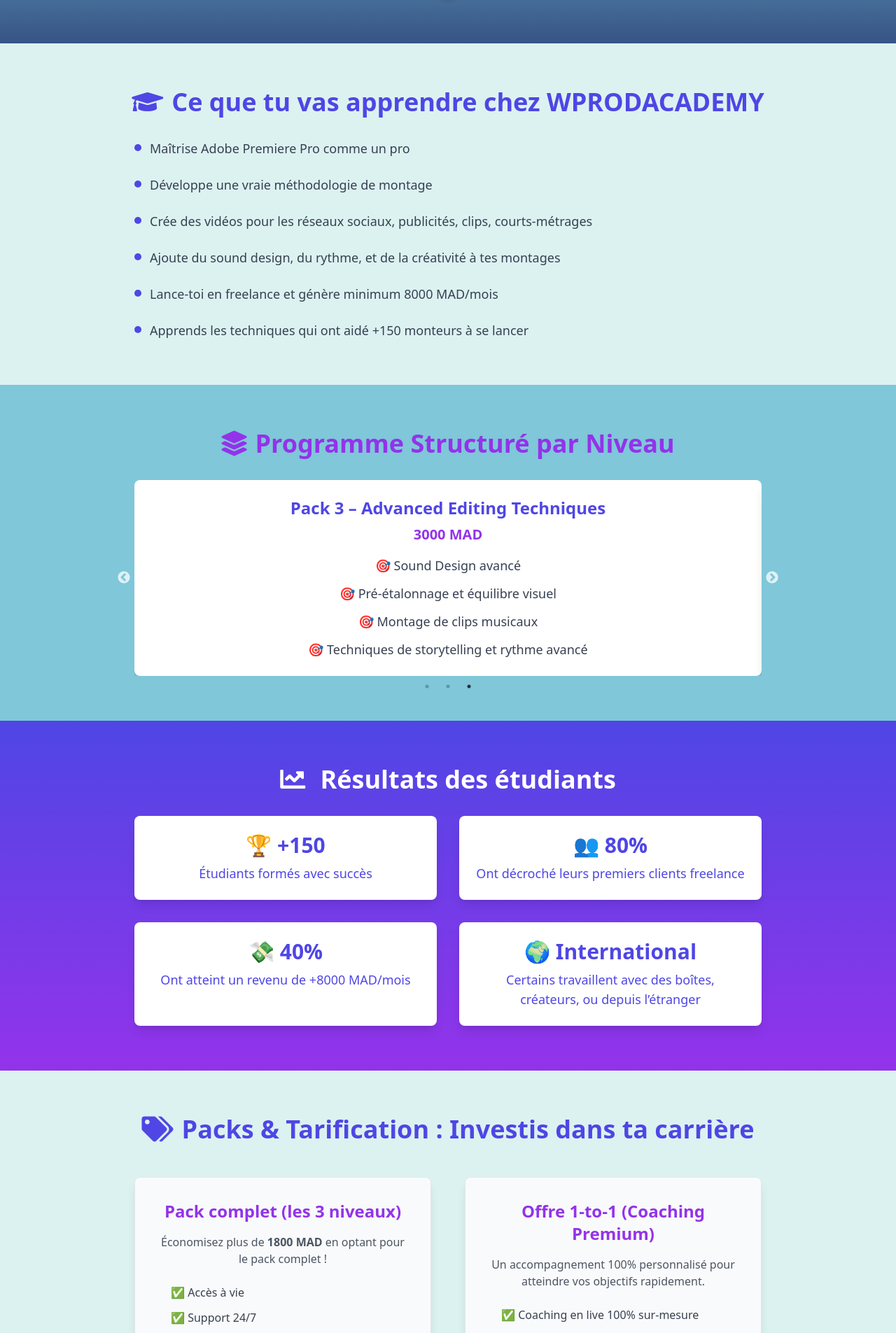
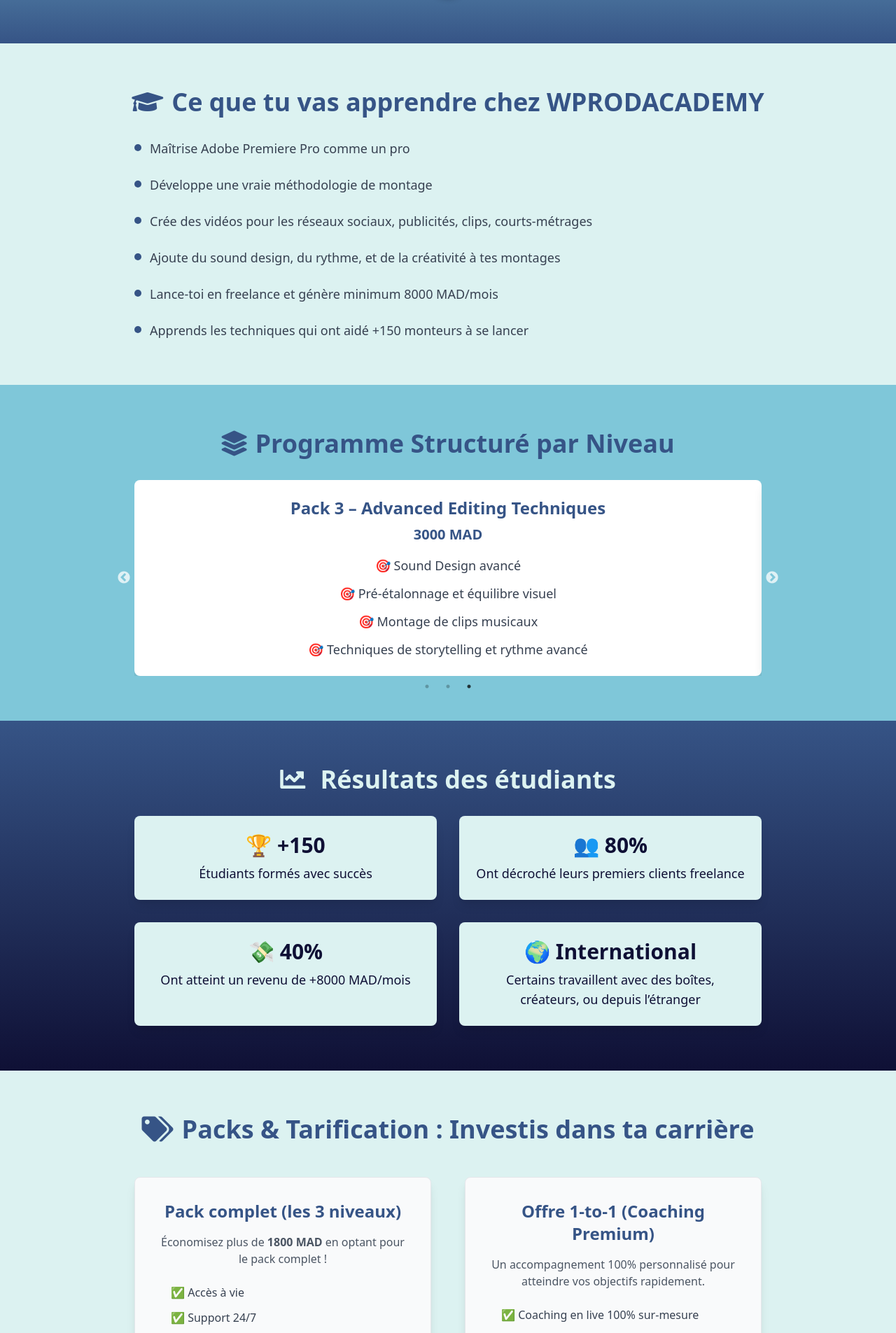
Before and after one commit to barkouchyass/walid-editors, a React (Create React App) app: page / in a window 1280 px wide. Shown: the part 895-2800 px from the top of the page at 70% size. Built offline with nearby package versions, Linux system fonts and the light colour scheme.

Commit message:
theme 1 vf

```diff
--- a/src/pages/LandingPage.js
+++ b/src/pages/LandingPage.js
@@ -211,7 +211,7 @@
             À propos du Fondateur
           </h2>
           <p className="text-gray-700 text-base sm:text-lg mb-4">
-            Fondateur de WPRODACADEMY, <span className="font-bold text-purple-600">Walid Fiqhi</span> , 22 ans, est un expert en montage vidéo avec plus de 8 ans d’expérience dans le cadrage, le montage, l’étalonnage et le sound design. Il a travaillé sur une grande variété de projets : clips musicaux, vidéos publicitaires, contenus pour les réseaux sociaux, etc.
+            Fondateur de WPRODACADEMY, <span className="font-bold text-accent">Walid Fiqhi</span> , 22 ans, est un expert en montage vidéo avec plus de 8 ans d’expérience dans le cadrage, le montage, l’étalonnage et le sound design. Il a travaillé sur une grande variété de projets : clips musicaux, vidéos publicitaires, contenus pour les réseaux sociaux, etc.
           </p>
           <p className="text-gray-700 text-base sm:text-lg mb-8">
           Senior Editor, Colorist, VFX Artist et Graphic Designer, il a accompagné de nombreux monteurs à lancer leur carrière en freelance. Sa méthode d’apprentissage allie pratique, structure et maîtrise d’Adobe Premiere Pro, avec un seul objectif : te rendre indépendant financièrement grâce au montage vidéo.
@@ -230,39 +230,39 @@
       </section>
 
       <section id="avantages" className="py-16 px-6 bg-primary shadow-md">
-        <h2 className="text-4xl font-bold text-center text-indigo-600 flex items-center justify-center">
+        <h2 className="text-4xl font-bold text-center text-accent flex items-center justify-center">
           <i className="fas fa-graduation-cap mr-3"></i> Ce que tu vas apprendre chez WPRODACADEMY
         </h2>
         <ul className="mt-8 max-w-4xl mx-auto space-y-6 text-lg text-gray-700">
           <li className="flex items-start">
-            <span className="w-2.5 h-2.5 mt-2 mr-3 bg-indigo-600 rounded-full"></span>
+            <span className="w-2.5 h-2.5 mt-2 mr-3 bg-accent rounded-full"></span>
             Maîtrise Adobe Premiere Pro comme un pro
           </li>
           <li className="flex items-start">
-            <span className="w-2.5 h-2.5 mt-2 mr-3 bg-indigo-600 rounded-full"></span>
+            <span className="w-2.5 h-2.5 mt-2 mr-3 bg-accent rounded-full"></span>
             Développe une vraie méthodologie de montage
           </li>
           <li className="flex items-start">
-            <span className="w-2.5 h-2.5 mt-2 mr-3 bg-indigo-600 rounded-full"></span>
+            <span className="w-2.5 h-2.5 mt-2 mr-3 bg-accent rounded-full"></span>
             Crée des vidéos pour les réseaux sociaux, publicités, clips, courts-métrages
           </li>
           <li className="flex items-start">
-            <span className="w-2.5 h-2.5 mt-2 mr-3 bg-indigo-600 rounded-full"></span>
+            <span className="w-2.5 h-2.5 mt-2 mr-3 bg-accent rounded-full"></span>
             Ajoute du sound design, du rythme, et de la créativité à tes montages
           </li>
           <li className="flex items-start">
-            <span className="w-2.5 h-2.5 mt-2 mr-3 bg-indigo-600 rounded-full"></span>
+            <span className="w-2.5 h-2.5 mt-2 mr-3 bg-accent rounded-full"></span>
             Lance-toi en freelance et génère minimum 8000 MAD/mois
           </li>
           <li className="flex items-start">
-            <span className="w-2.5 h-2.5 mt-2 mr-3 bg-indigo-600 rounded-full"></span>
+            <span className="w-2.5 h-2.5 mt-2 mr-3 bg-accent rounded-full"></span>
             Apprends les techniques qui ont aidé +150 monteurs à se lancer
           </li>
         </ul>
       </section>
 
       <section id="curriculum" className="py-16 px-6 bg-secondary">
-        <h2 className="text-4xl font-bold text-center text-purple-600 flex items-center justify-center">
+        <h2 className="text-4xl font-bold text-center text-accent flex items-center justify-center">
           <i className="fas fa-layer-group mr-3"></i> Programme Structuré par Niveau
         </h2>
         <div className="mt-8 max-w-4xl mx-auto">
@@ -276,8 +276,8 @@
             autoplaySpeed={3000}
           >
             <div className="bg-white p-6 rounded-lg shadow-lg">
-              <h3 className="text-2xl font-semibold text-indigo-600">Pack 1 – Video Editing Basics</h3>
-              <p className="mt-2 text-xl text-purple-600 font-bold">900 MAD</p>
+              <h3 className="text-2xl font-semibold text-accent">Pack 1 – Video Editing Basics</h3>
+              <p className="mt-2 text-xl text-accent font-bold">900 MAD</p>
               <ul className="mt-4 space-y-3 text-lg text-gray-700">
                 <li>🎯 Prise en main d’Adobe Premiere Pro</li>
                 <li>🎯 Découpe, rythme, transitions</li>
@@ -286,8 +286,8 @@
               </ul>
             </div>
             <div className="bg-white p-6 rounded-lg shadow-lg">
-              <h3 className="text-2xl font-semibold text-indigo-600">Pack 2 – Intermediate Editing Techniques</h3>
-              <p className="mt-2 text-xl text-purple-600 font-bold">1500 MAD</p>
+              <h3 className="text-2xl font-semibold text-accent">Pack 2 – Intermediate Editing Techniques</h3>
+              <p className="mt-2 text-xl text-accent font-bold">1500 MAD</p>
               <ul className="mt-4 space-y-3 text-lg text-gray-700">
                 <li>🎯 Montage de Vlogs, vidéos publicitaires</li>
                 <li>🎯 Vidéos pour TikTok / Reels / YouTube Shorts</li>
@@ -296,8 +296,8 @@
               </ul>
             </div>
             <div className="bg-white p-6 rounded-lg shadow-lg">
-              <h3 className="text-2xl font-semibold text-indigo-600">Pack 3 – Advanced Editing Techniques</h3>
-              <p className="mt-2 text-xl text-purple-600 font-bold">3000 MAD</p>
+              <h3 className="text-2xl font-semibold text-accent">Pack 3 – Advanced Editing Techniques</h3>
+              <p className="mt-2 text-xl text-accent font-bold">3000 MAD</p>
               <ul className="mt-4 space-y-3 text-lg text-gray-700">
                 <li>🎯 Sound Design avancé</li>
                 <li>🎯 Pré-étalonnage et équilibre visuel</li>
@@ -309,25 +309,25 @@
         </div>
       </section>
 
-      <section className="py-16 px-6 bg-gradient-to-b from-indigo-600 to-purple-600 text-white">
+      <section className="py-16 px-6 bg-gradient-to-b from-accent to-dark text-primary">
         <h2 className="text-4xl font-bold text-center mb-8">
           <i className="fas fa-chart-line mr-3"></i> Résultats des étudiants
         </h2>
         <div className="max-w-4xl mx-auto grid grid-cols-1 md:grid-cols-2 gap-8">
-          <div className="bg-white text-indigo-600 p-6 rounded-lg shadow-lg text-center">
-            <h3 className="text-3xl font-bold">🏆 +150 </h3>
+          <div className="bg-primary text-dark p-6 rounded-lg shadow-lg text-center">
+            <h3 className="text-3xl font-bold">🏆 +150</h3>
             <p className="mt-2 text-lg">Étudiants formés avec succès</p>
           </div>
-          <div className="bg-white text-indigo-600 p-6 rounded-lg shadow-lg text-center">
-            <h3 className="text-3xl font-bold">👥 80% </h3>
+          <div className="bg-primary text-dark p-6 rounded-lg shadow-lg text-center">
+            <h3 className="text-3xl font-bold">👥 80%</h3>
             <p className="mt-2 text-lg">Ont décroché leurs premiers clients freelance</p>
           </div>
-          <div className="bg-white text-indigo-600 p-6 rounded-lg shadow-lg text-center">
-            <h3 className="text-3xl font-bold">💸 40% </h3>
+          <div className="bg-primary text-dark p-6 rounded-lg shadow-lg text-center">
+            <h3 className="text-3xl font-bold">💸 40%</h3>
             <p className="mt-2 text-lg">Ont atteint un revenu de +8000 MAD/mois</p>
           </div>
-          <div className="bg-white text-indigo-600 p-6 rounded-lg shadow-lg text-center">
-            <h3 className="text-3xl font-bold">🌍 International </h3>
+          <div className="bg-primary text-dark p-6 rounded-lg shadow-lg text-center">
+            <h3 className="text-3xl font-bold">🌍 International</h3>
             <p className="mt-2 text-lg">
               Certains travaillent avec des boîtes, créateurs, ou depuis l’étranger
             </p>
@@ -336,12 +336,12 @@
       </section>
 
       <section id="pricing" className="py-16 px-6 bg-primary shadow-md">
-        <h2 className="text-4xl font-bold text-center text-indigo-600 mb-12 flex items-center justify-center">
+        <h2 className="text-4xl font-bold text-center text-accent mb-12 flex items-center justify-center">
           <i className="fas fa-tags mr-3"></i> Packs & Tarification : Investis dans ta carrière
         </h2>
         <div className="mt-8 max-w-4xl mx-auto grid grid-cols-1 md:grid-cols-2 gap-12">
           <div className="bg-gray-50 p-8 rounded-lg shadow-lg border border-gray-200 flex flex-col items-center text-center">
-            <h3 className="text-2xl font-bold text-purple-600 mb-4">Pack complet (les 3 niveaux)</h3>
+            <h3 className="text-2xl font-bold text-accent mb-4">Pack complet (les 3 niveaux)</h3>
             <p className="text-base text-gray-600 mb-6">
               Économisez plus de <span className="font-bold">1800 MAD</span> en optant pour le pack complet !
             </p>
@@ -352,10 +352,10 @@
               <li>✅ Cadeaux inclus (templates, packs, presets…)</li>
               <li>✅ Certificat délivré à la fin de chaque niveau pour valoriser ton profil</li>
             </ul>
-            <p className="mt-8 text-2xl font-bold text-purple-600">3500 MAD</p>
+            <p className="mt-8 text-2xl font-bold text-accent">3500 MAD</p>
           </div>
           <div className="bg-gray-50 p-8 rounded-lg shadow-lg border border-gray-200 flex flex-col items-center text-center">
-            <h3 className="text-2xl font-bold text-purple-600 mb-4">Offre 1-to-1 (Coaching Premium)</h3>
+            <h3 className="text-2xl font-bold text-accent mb-4">Offre 1-to-1 (Coaching Premium)</h3>
             <p className="text-base text-gray-600 mb-6">
               Un accompagnement 100% personnalisé pour atteindre vos objectifs rapidement.
             </p>
@@ -366,14 +366,14 @@
               <li>✅ Support prioritaire</li>
               <li>✅ Bilan et plan de carrière</li>
             </ul>
-            <p className="mt-8 text-2xl font-bold text-purple-600">4000 MAD</p>
+            <p className="mt-8 text-2xl font-bold text-accent">4000 MAD</p>
             <p className="mt-2 text-sm text-gray-600 font-bold">Places limitées chaque mois.</p>
           </div>
         </div>
       </section>
 
       <section id="testimonials" className="py-16 px-6 bg-secondary">
-        <h2 className="text-4xl font-bold text-center text-indigo-600 flex items-center justify-center">
+        <h2 className="text-4xl font-bold text-center text-accent flex items-center justify-center">
           <i className="fas fa-comments mr-3"></i> Avis des Utilisateurs
         </h2>
         <p className="mt-4 text-center text-lg text-gray-700">
@@ -384,25 +384,25 @@
             <p className="text-lg text-gray-700">
               "Grâce à WPRODACADEMY, j'ai pu lancer ma carrière en freelance. Les cours sont clairs, pratiques et motivants. Merci Walid !"
             </p>
-            <p className="mt-4 text-right text-purple-600 font-bold">- Sarah B.</p>
+            <p className="mt-4 text-right text-accent font-bold">- Sarah B.</p>
           </div>
           <div className="bg-white p-6 rounded-lg shadow-md">
             <p className="text-lg text-gray-700">
               "Les packs sont super bien structurés. J'ai appris à maîtriser Adobe Premiere Pro en un temps record. Je recommande à 100%."
             </p>
-            <p className="mt-4 text-right text-purple-600 font-bold">- Ahmed K.</p>
+            <p className="mt-4 text-right text-accent font-bold">- Ahmed K.</p>
           </div>
           <div className="bg-white p-6 rounded-lg shadow-md">
             <p className="text-lg text-gray-700">
               "Une formation complète et accessible. Les conseils de Walid m'ont permis de créer des vidéos professionnelles rapidement."
             </p>
-            <p className="mt-4 text-right text-purple-600 font-bold">- Leila M.</p>
+            <p className="mt-4 text-right text-accent font-bold">- Leila M.</p>
           </div>
         </div>
       </section>
 
       <section id="bonus" className="py-16 px-6 bg-white shadow-md">
-        <h2 className="text-4xl font-bold text-center text-indigo-600 flex items-center justify-center">
+        <h2 className="text-4xl font-bold text-center text-accent flex items-center justify-center">
           <i className="fas fa-gift mr-3"></i> Bonus & Cadeaux inclus
         </h2>
         <div className="mt-8 max-w-4xl mx-auto space-y-6 text-lg text-gray-700">
@@ -417,45 +417,45 @@
       </section>
 
       <section id="faq" className="py-16 px-6 bg-primary">
-        <h2 className="text-4xl font-bold text-center text-indigo-600 flex items-center justify-center">
+        <h2 className="text-4xl font-bold text-center text-accent flex items-center justify-center">
           <i className="fas fa-question-circle mr-3"></i> Questions Fréquentes (FAQ)
         </h2>
         <div className="mt-8 max-w-4xl mx-auto space-y-6 text-lg text-gray-700">
           <div>
-            <p className="font-semibold text-indigo-600"> ❓Est-ce que je peux commencer même si je suis débutant ?</p>
+            <p className="font-semibold text-accent"> ❓Est-ce que je peux commencer même si je suis débutant ?</p>
             <p className="mt-2">Oui ! Le pack Video Editing Basics est fait pour toi.</p>
           </div>
           <div>
-            <p className="font-semibold text-indigo-600"> ❓Est-ce que je peux payer en plusieurs fois ?</p>
+            <p className="font-semibold text-accent"> ❓Est-ce que je peux payer en plusieurs fois ?</p>
             <p className="mt-2">Tu pourras bientôt payer en plusieurs fois avec nos partenaires.</p>
           </div>
           <div>
-            <p className="font-semibold text-indigo-600"> ❓Je suis déjà monteur, est-ce que j’ai quelque chose à apprendre ?</p>
+            <p className="font-semibold text-accent"> ❓Je suis déjà monteur, est-ce que j’ai quelque chose à apprendre ?</p>
             <p className="mt-2">Bien sûr. Le niveau Advanced est là pour les monteurs qui veulent aller plus loin.</p>
           </div>
           <div>
-            <p className="font-semibold text-indigo-600"> ❓Et si je ne comprends pas quelque chose ?</p>
+            <p className="font-semibold text-accent"> ❓Et si je ne comprends pas quelque chose ?</p>
             <p className="mt-2">Tu as accès au support 24/7 + des séances live offertes à la fin pour clarifier tout.</p>
           </div>
           <div>
-            <p className="font-semibold text-indigo-600"> ❓Est-ce que c’est en français ou darija ?</p>
+            <p className="font-semibold text-accent"> ❓Est-ce que c’est en français ou darija ?</p>
             <p className="mt-2">La formation est disponible en darija (version EN bientôt dispo).</p>
           </div>
         </div>
       </section>
 
       <section className="py-16 px-6 bg-gray-50">
-        <h2 className="text-4xl font-bold text-center text-indigo-600 flex items-center justify-center">
+        <h2 className="text-4xl font-bold text-center text-accent flex items-center justify-center">
           <i className="fas fa-lightbulb mr-3"></i> Pourquoi cette méthode fonctionne ?
         </h2>
         <div className="mt-8 max-w-4xl mx-auto space-y-6 text-lg text-gray-700">
           <ul className=" list-inside space-y-3">
-            <li><i className="fas fa-check-circle text-indigo-600 mr-3"></i>Tu avances à ton rythme</li>
-            <li><i className="fas fa-check-circle text-indigo-600 mr-3"></i>Tu apprends par la pratique, pas par la théorie</li>
-            <li><i className="fas fa-check-circle text-indigo-600 mr-3"></i>Tu es guidé jusqu’à devenir opérationnel en freelance</li>
-            <li><i className="fas fa-check-circle text-indigo-600 mr-3"></i>Tu n’es pas seul : tu as un support H24 + séances live</li>
-            <li><i className="fas fa-check-circle text-indigo-600 mr-3"></i>C’est une méthode testée par +150 monteurs marocains</li>
-            <li><i className="fas fa-check-circle text-indigo-600 mr-3"></i>Tu te formes pour gagner de l’argent, pas juste apprendre</li>
+            <li><i className="fas fa-check-circle text-accent mr-3"></i>Tu avances à ton rythme</li>
+            <li><i className="fas fa-check-circle text-accent mr-3"></i>Tu apprends par la pratique, pas par la théorie</li>
+            <li><i className="fas fa-check-circle text-accent mr-3"></i>Tu es guidé jusqu’à devenir opérationnel en freelance</li>
+            <li><i className="fas fa-check-circle text-accent mr-3"></i>Tu n’es pas seul : tu as un support H24 + séances live</li>
+            <li><i className="fas fa-check-circle text-accent mr-3"></i>C’est une méthode testée par +150 monteurs marocains</li>
+            <li><i className="fas fa-check-circle text-accent mr-3"></i>Tu te formes pour gagner de l’argent, pas juste apprendre</li>
           </ul>
         </div>
       </section>
@@ -465,38 +465,38 @@
           <i className="fas fa-star mr-3"></i> Ce que tu obtiens en rejoignant WPRODACADEMY
         </h2>
         <div className="max-w-4xl mx-auto grid grid-cols-1 md:grid-cols-2 gap-8 text-lg">
-          <div className="bg-white text-purple-600 p-6 rounded-lg shadow-lg">
+          <div className="bg-primary text-accent p-6 rounded-lg shadow-lg">
             <ul className="space-y-4">
               <li className="flex items-start">
-                <i className="fas fa-check-circle text-indigo-600 mr-3"></i>
+                <i className="fas fa-check-circle text-accent mr-3"></i>
                 Accès complet au programme choisi
               </li>
               <li className="flex items-start">
-                <i className="fas fa-check-circle text-indigo-600 mr-3"></i>
+                <i className="fas fa-check-circle text-accent mr-3"></i>
                 Accès à vie (aucune limite de temps)
               </li>
               <li className="flex items-start">
-                <i className="fas fa-check-circle text-indigo-600 mr-3"></i>
+                <i className="fas fa-check-circle text-accent mr-3"></i>
                 Support 24h/24 pour toutes tes questions
               </li>
               <li className="flex items-start">
-                <i className="fas fa-check-circle text-indigo-600 mr-3"></i>
+                <i className="fas fa-check-circle text-accent mr-3"></i>
                 2 à 3 séances live offertes à la fin
               </li>
             </ul>
           </div>
-          <div className="bg-white text-purple-600 p-6 rounded-lg shadow-lg">
+          <div className="bg-primary text-accent p-6 rounded-lg shadow-lg">
             <ul className="space-y-4">
               <li className="flex items-start">
-                <i className="fas fa-check-circle text-indigo-600 mr-3"></i>
+                <i className="fas fa-check-circle text-accent mr-3"></i>
                 Accès aux cadeaux (packs, fichiers, outils)
               </li>
               <li className="flex items-start">
-                <i className="fas fa-check-circle text-indigo-600 mr-3"></i>
+                <i className="fas fa-check-circle text-accent mr-3"></i>
                 Communauté privée entre monteurs
               </li>
               <li className="flex items-start">
-                <i className="fas fa-check-circle text-indigo-600 mr-3"></i>
+                <i className="fas fa-check-circle text-accent mr-3"></i>
                 Certificat à la fin de chaque niveau
               </li>
             </ul>
@@ -504,34 +504,34 @@
         </div>
       </section>
 
-      <section className="py-16 px-6 bg-gradient-to-b from-indigo-600 to-purple-600 text-white">
+      <section className="py-16 px-6 bg-gradient-to-b from-dark to-accent text-primary">
         <h2 className="text-4xl font-bold text-center mb-8">
           <i className="fas fa-shield-alt mr-3"></i> Garantie Satisfaction 100%
         </h2>
-        <div className="max-w-4xl mx-auto bg-white text-purple-600 p-8 rounded-lg shadow-lg">
+        <div className="max-w-4xl mx-auto bg-primary text-dark p-8 rounded-lg shadow-lg">
           <p className="text-lg mb-4">
-            Tu testes ta formation, tu profites de <span className="font-bold">2 séances live gratuites</span>.
+            Teste ta formation avec <span className="font-bold">2 séances live gratuites</span>.
           </p>
           <p className="text-lg mb-4">
-            Si tu n’es pas satisfait avant la <span className="font-bold">3ᵉ séance</span>, on te rembourse.
+            Si tu n’es pas satisfait avant la <span className="font-bold">3ᵉ séance</span>, tu seras remboursé.
           </p>
           <p className="text-lg mb-4">
             Après la <span className="font-bold">3ᵉ séance</span>, aucun remboursement ne sera possible.
           </p>
           <p className="text-lg">
-            <span className="font-bold">Aucune formule 1-to-1</span> n’est incluse gratuitement.
+            <span className="font-bold">Note :</span> Les formules 1-to-1 ne sont pas incluses gratuitement.
           </p>
         </div>
       </section>
 
-      <section className="py-16 px-6 bg-gradient-to-b from-purple-600 to-indigo-600 text-white">
+      <section className="py-16 px-6 bg-gradient-to-b from-accent to-dark text-primary">
         <h2 className="text-4xl font-bold text-center">Rejoins maintenant WPRODACADEMY !</h2>
         <p className="mt-6 text-center text-lg">
-          Tu veux changer ta vie grâce au montage vidéo ? Lance-toi aujourd’hui. Apprends à ton rythme. Deviens freelance. Sois indépendant. Vis de ta passion.
+          Transforme ta passion pour le montage vidéo en une carrière réussie. Apprends à ton rythme, deviens freelance, et vis de ta créativité.
         </p>
         <div className="mt-8 text-center">
           <button
-            className="bg-white text-purple-600 hover:bg-gray-100 py-3 px-6 rounded-full text-lg shadow-lg"
+            className="bg-primary text-dark hover:bg-secondary py-3 px-6 rounded-full text-lg shadow-lg"
             onClick={handleModalToggle}
           >
             Je m’inscris maintenant
```
